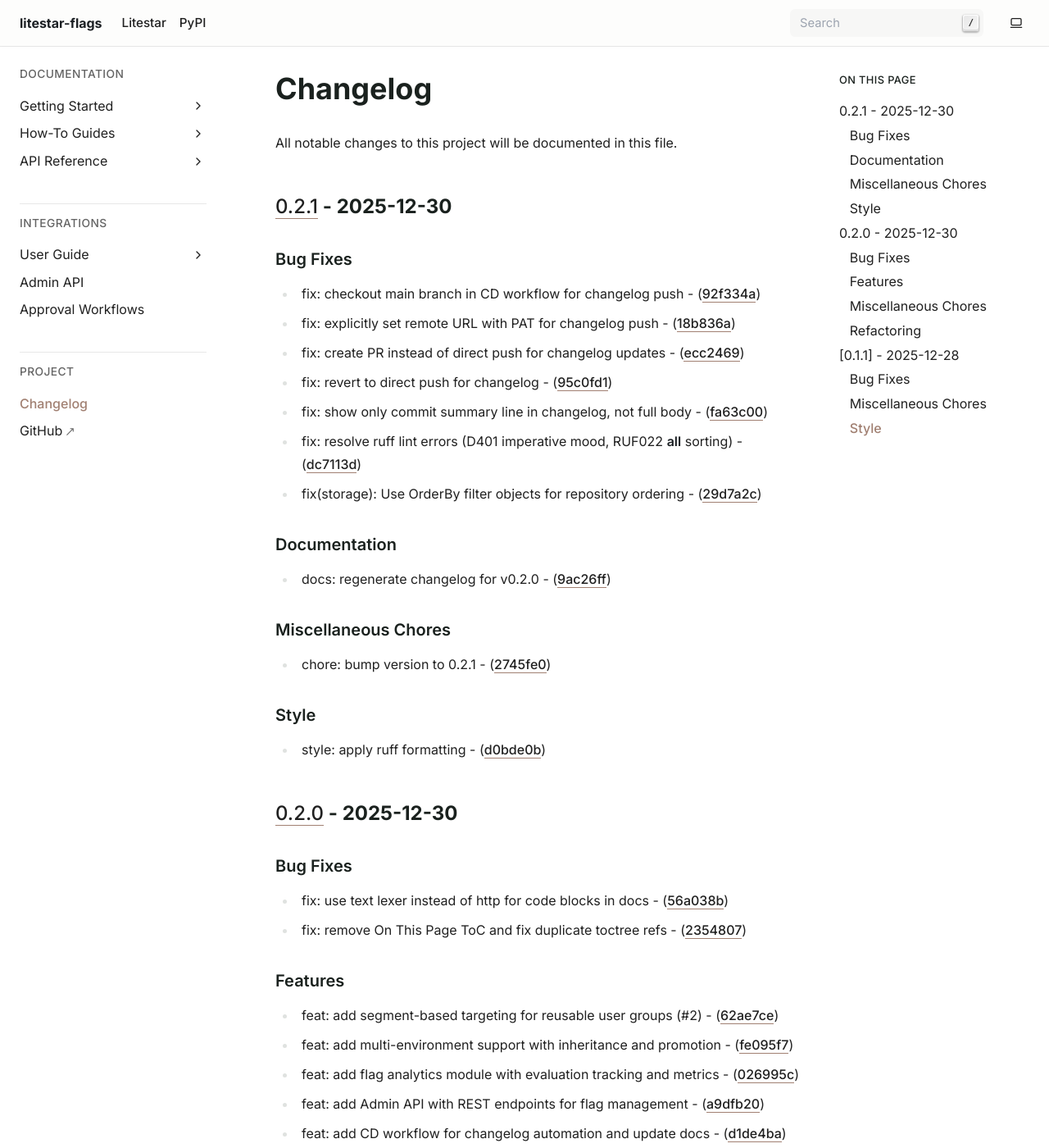
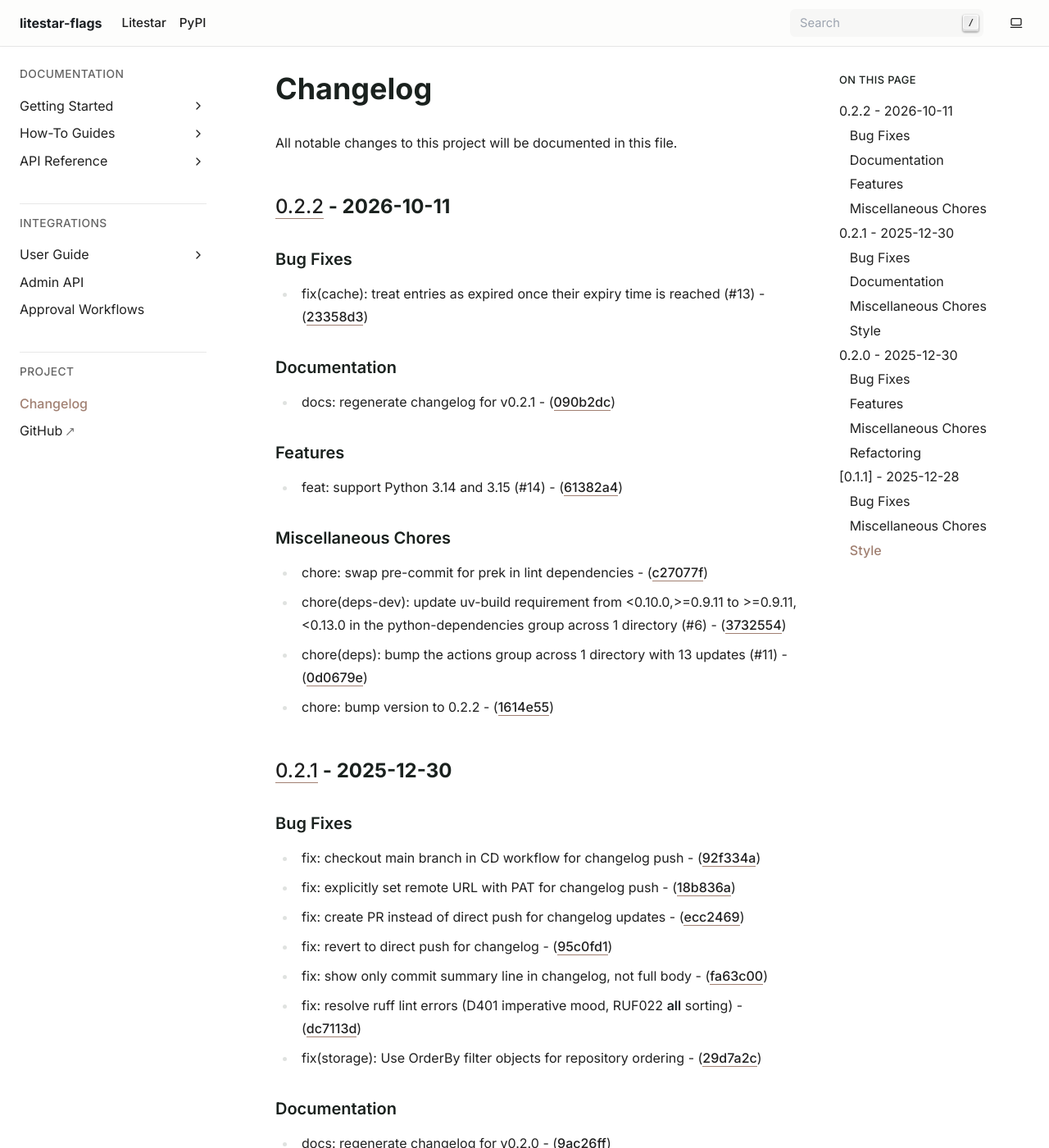
Before and after one commit to JacobCoffee/litestar-flags, a Sphinx documentation site: the page built from docs/changelog.md, in a window 1280 px wide and 1400 px high. Shown: the whole window at 82% size. Built offline with Sphinx 7.4.7, drawn with Linux system fonts in a browser that asks for light colours.

Commit message:
docs: regenerate changelog for v0.2.2

```diff
--- a/docs/changelog.md
+++ b/docs/changelog.md
@@ -2,6 +2,37 @@
 
 All notable changes to this project will be documented in this file.
 
+## [0.2.2](https://github.com/JacobCoffee/litestar-flags/compare/v0.2.1..v0.2.2) - 2026-10-11
+
+
+### Bug Fixes
+
+
+- fix(cache): treat entries as expired once their expiry time is reached (#13) - ([23358d3](https://github.com/JacobCoffee/litestar-flags/commit/23358d361e955046b84145912d8a153758dbbd45))
+
+
+### Documentation
+
+
+- docs: regenerate changelog for v0.2.1 - ([090b2dc](https://github.com/JacobCoffee/litestar-flags/commit/090b2dc00dd94efa390846b9b48e5383e3301540))
+
+
+### Features
+
+
+- feat: support Python 3.14 and 3.15 (#14) - ([61382a4](https://github.com/JacobCoffee/litestar-flags/commit/61382a49eac15f2a75d4195d7c17e760d16dfdd0))
+
+
+### Miscellaneous Chores
+
+
+- chore: swap pre-commit for prek in lint dependencies - ([c27077f](https://github.com/JacobCoffee/litestar-flags/commit/c27077fabce5d2597674ed6f35c95c5a864909e4))
+
+- chore(deps-dev): update uv-build requirement from <0.10.0,>=0.9.11 to >=0.9.11,<0.13.0 in the python-dependencies group across 1 directory (#6) - ([3732554](https://github.com/JacobCoffee/litestar-flags/commit/3732554260ac72b7106c719945c8ff33b11e6fa5))
+
+- chore(deps): bump the actions group across 1 directory with 13 updates (#11) - ([0d0679e](https://github.com/JacobCoffee/litestar-flags/commit/0d0679e402170d9595916e2af7c546332c3f26ae))
+
+- chore: bump version to 0.2.2 - ([1614e55](https://github.com/JacobCoffee/litestar-flags/commit/1614e552bbe1d37d140dd686c5b6f3941cd3f7b4))
 ## [0.2.1](https://github.com/JacobCoffee/litestar-flags/compare/v0.2.0..v0.2.1) - 2025-12-30
 
 
```
